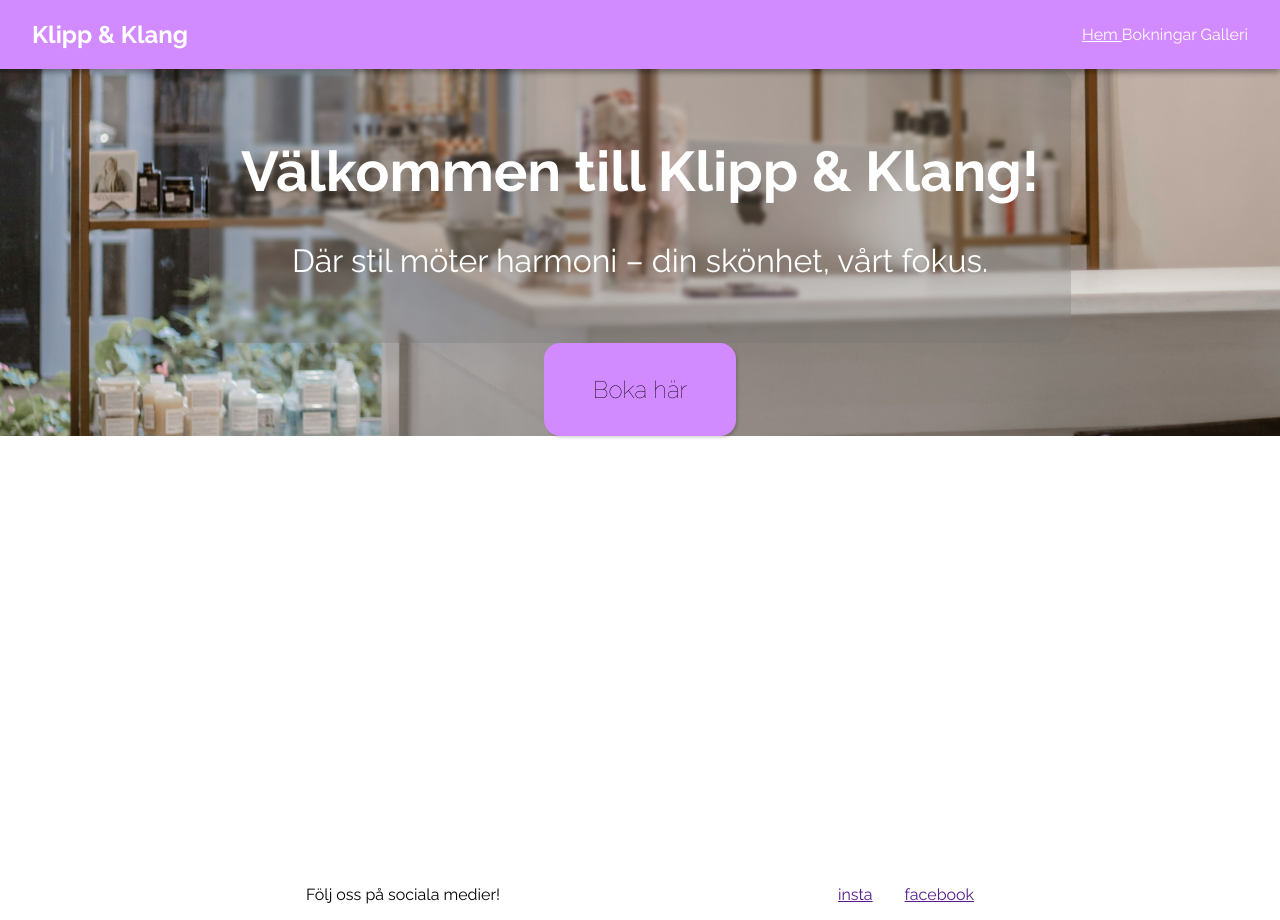
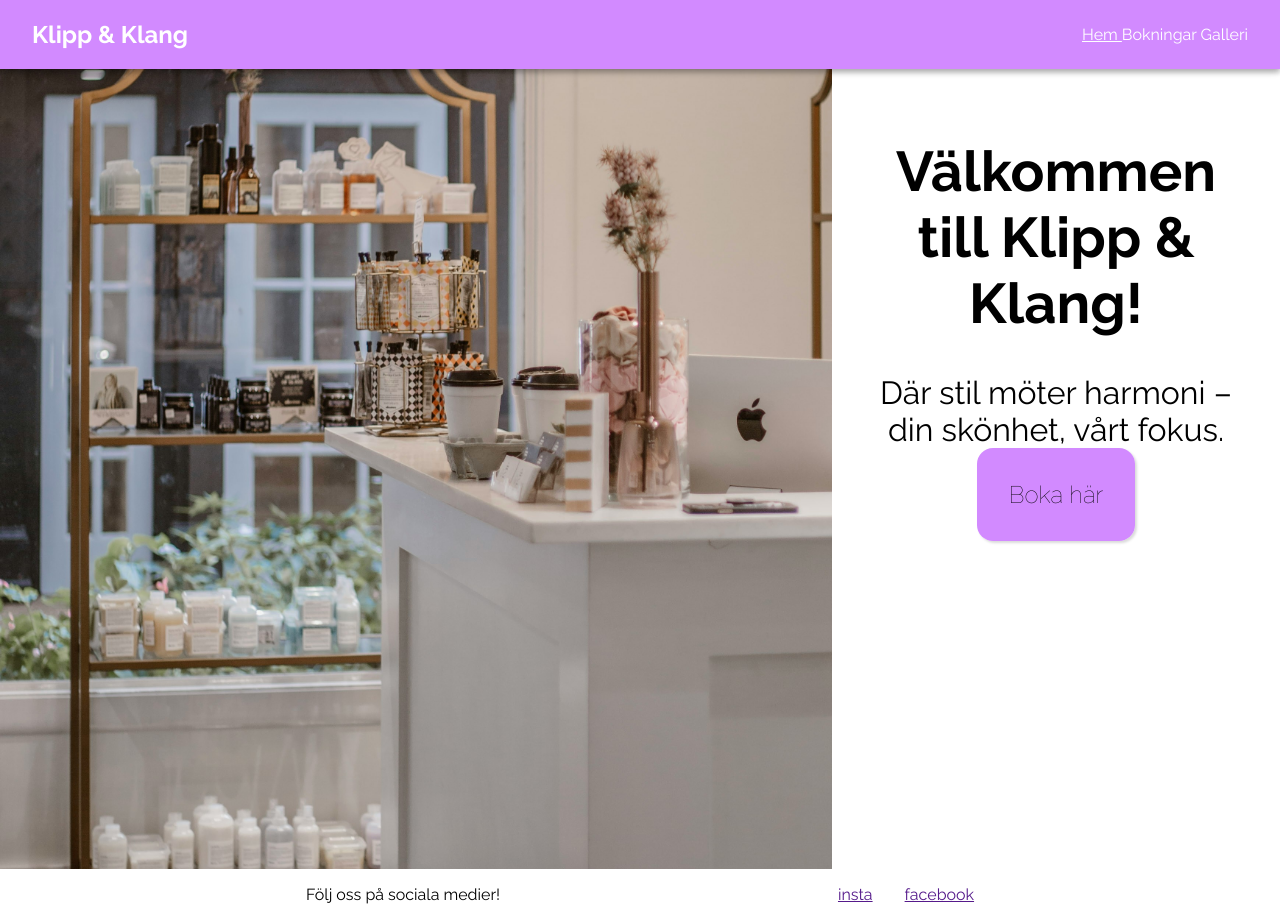
Before and after one commit to RuAhTo/vue-booking, a Vue app in the folder client/: page / in a window 1280 px wide. Built offline with nearby package versions, Linux system fonts and the light colour scheme.

Commit message:
Refactor view styling

```diff
--- a/client/src/components/BookingForm.vue
+++ b/client/src/components/BookingForm.vue
@@ -13,7 +13,7 @@ export default defineComponent({
 
 <template>
     <div class="booking-form-container">
-        <form action="">
+        <form action="submit">
             <h2 class="accent-header">Boka tid</h2>
             <div>
                 <ul>
@@ -27,14 +27,14 @@ export default defineComponent({
                 <label for="name">
                     Förnamn <span class="field-star" aria-hidden="true">*</span>
                 </label>
-                <input type="text" id="name-input" placeholder="Förnamn" aria-describedby="firstNameHint" aria-required="true" >
+                <input type="name" id="firstname-input" placeholder="Förnamn" aria-describedby="firstNameHint" aria-required="true" >
                 <span id="firstNameHint">Skriv ditt förnamn här.</span>
             </div>
             <div class="input-row">
                 <label for="name">
                     Efternamn <span class="field-star" aria-hidden="true">*</span>
                 </label>
-                <input type="text" id="name-input" placeholder="Efternamn" aria-describedby="lastNameHint" aria-required="true" >
+                <input type="name" id="lastname-input" placeholder="Efternamn" aria-describedby="lastNameHint" aria-required="true" >
                 <span id="lastNameHint">Skriv ditt efternamn här.</span>
             </div>
             <div class="input-row">
@@ -44,7 +44,7 @@ export default defineComponent({
                 <input type="email" id="email-input" placeholder="namn@exempel.com" aria-describedby="emailHint" aria-required="true" >
                 <span id="emailHint">Skriv din mailadress här. Skriv i formatet: xxxx@xxxx.xxx</span>
             </div>
-            <button>Boka</button>
+            <button type="submit">Boka</button>
         </form>
     </div>
 </template>
--- a/client/src/components/Navbar.vue
+++ b/client/src/components/Navbar.vue
@@ -25,7 +25,7 @@ export default defineComponent({
                 >
                     Hem
                 </router-link>
-                <router-link
+            <router-link
                     class="nav-link"
                     to="/booking"
                     exact-active-class="active-link"
--- a/client/src/view/BookingPage.vue
+++ b/client/src/view/BookingPage.vue
@@ -24,7 +24,7 @@ export default defineComponent({
     <Footer/>
 </template>
 
-<style>
+<style scoped>
     main{
         width: 100%;
         display: flex;
--- a/client/src/view/GalleryPage.vue
+++ b/client/src/view/GalleryPage.vue
@@ -25,3 +25,13 @@ export default defineComponent({
     </main>
     <Footer/>
 </template>
+
+<style scoped>
+    main{
+        width: 100%;
+        display: flex;
+        align-items: center;
+        height: 100vh;
+        flex-direction: column;
+    }
+</style>
--- a/client/src/view/HomePage.vue
+++ b/client/src/view/HomePage.vue
@@ -16,18 +16,22 @@ import Navbar from '../components/Navbar.vue';
     </header>
     <main>
         <div class="hero">
-            <div class="container-glass">
+            <div class="welcome-container">
                 <h1>Välkommen till Klipp & Klang!</h1>
                 <p class="slogan">Där stil möter harmoni – din skönhet, vårt fokus.</p>
+                <a class="book-btn" href="/booking">Boka här</a>
             </div>
-
-            <a class="book-btn" href="/booking">Boka här</a>
         </div>
     </main>
     <Footer/>
 </template>
 
 <style scoped>
+    main{
+        width: 100%;
+        display: flex;
+        height: 100vh;
+    }
 .hero {
     width: 100%;
     background-image: url('/hero-klipp.jpg');
@@ -36,13 +40,14 @@ import Navbar from '../components/Navbar.vue';
     background-repeat: no-repeat;
     display: flex;
     justify-content: space-evenly;
-    align-items: center;
+    align-items: end;
     flex-direction: column;
+    color:black
 }
 .hero div{
     padding: 2rem;
-    color: white;
     text-align: center;
+    height: 100%;
 }
 h1{
     font-size: 56px;
@@ -62,6 +67,7 @@ p{
     font-weight: 100;
     font-size: x-large;
     box-shadow: rgba(0, 0, 0, 0.15) 1.95px 1.95px 2.6px;
+    margin: 2rem;
 }
 
 .book-btn:hover{
@@ -70,10 +76,10 @@ p{
     font-weight: 400;
 }
 
-.container-glass{
-    background-color: rgba(114, 114, 114, 0.255);
-    border-radius: 1rem;
-    backdrop-filter: blur(2px);
+.welcome-container{
+    background-color: rgb(255, 255, 255);
+    height: 100%;
+    width: 30%;
 }
 
 </style>
```
